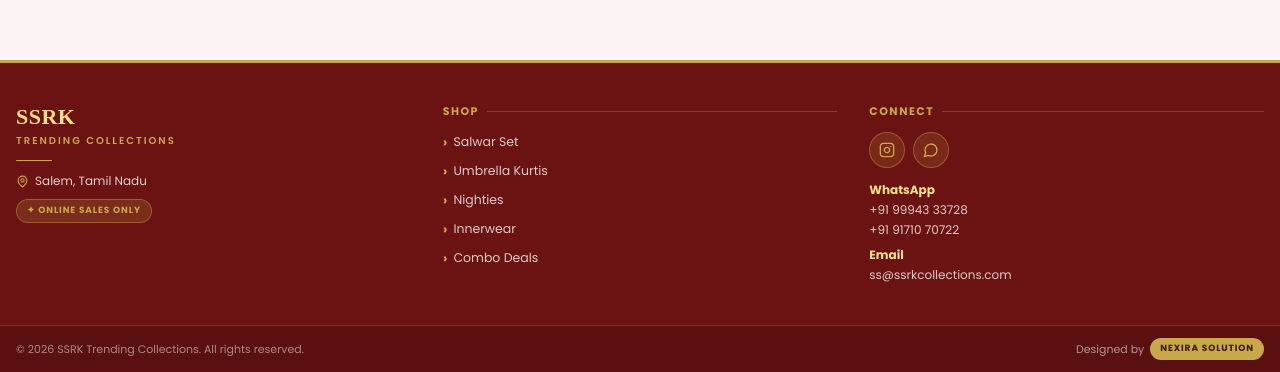
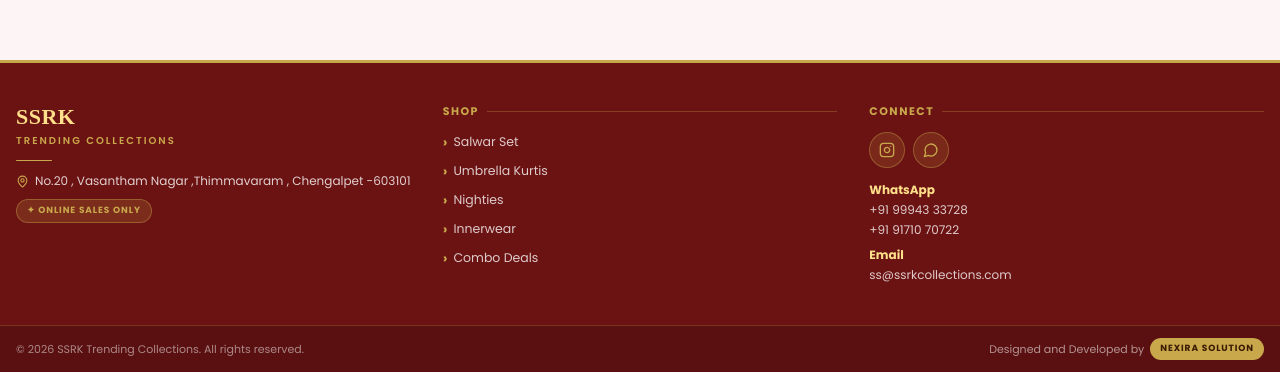
Before and after one commit to ashaxdev/SSRKTrendingcollections, a Next.js app: page / in a window 1280 px wide. Shown: the part 932-1304 px from the top of the page. Built offline with nearby package versions, Linux system fonts and the light colour scheme; no server answers; the database is empty.

Commit message:
footerupdate commit

```diff
--- a/components/Footer.js
+++ b/components/Footer.js
@@ -32,7 +32,7 @@
 
           <p className="flex items-start gap-1.5 text-xs" style={{ color: 'rgba(255,255,255,0.8)' }}>
             <MapPin size={13} className="shrink-0 mt-0.5" style={{ color: '#C9A84C' }} />
-            Salem, Tamil Nadu
+            No.20 , Vasantham Nagar ,Thimmavaram , Chengalpet -603101
           </p>
 
           <span
@@ -128,7 +128,7 @@
             className="flex items-center gap-1.5 text-[11px] transition-colors"
             style={{ color: 'rgba(255,255,255,0.55)' }}
           >
-            Designed by
+            Designed and Developed by
             <span
               className="font-extrabold text-[9px] tracking-widest uppercase px-2.5 py-1 rounded-full"
               style={{ background: '#C9A84C', color: '#3a1a00' }}
```
